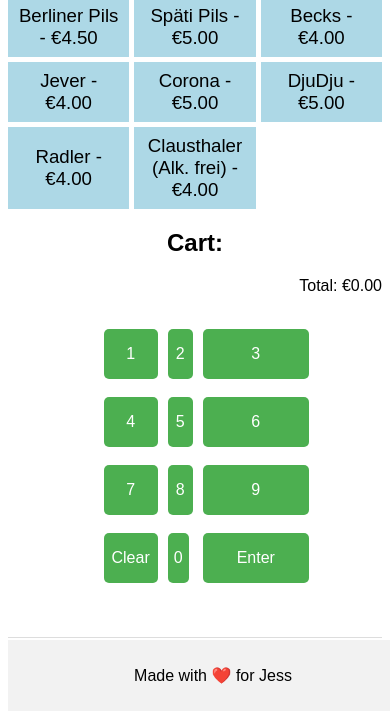
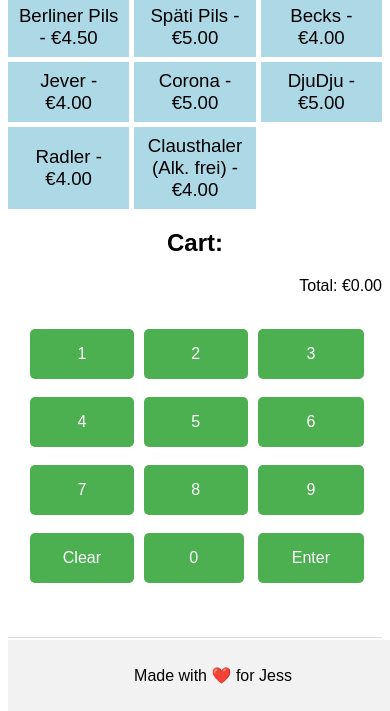
Before and after one commit to shift/yaam-pos, a plain HTML site: page index.html in a window 390 px wide. Shown: the part 133-844 px from the top of the page. Drawn offline with Linux system fonts and the light colour scheme.

Commit message:
chire: tweaked number pad for mobile.
Signed-off-by: Vincent Palmer <shift@someone.section.me>

```diff
--- a/style.css
+++ b/style.css
@@ -115,7 +115,7 @@ footer {
     grid-template-columns: repeat(3, 1fr);
     gap: 10px;
     padding: 20px;
-    max-width: 50%;
+    max-width: 95%;
     margin: 0 auto;
 }
 
```
